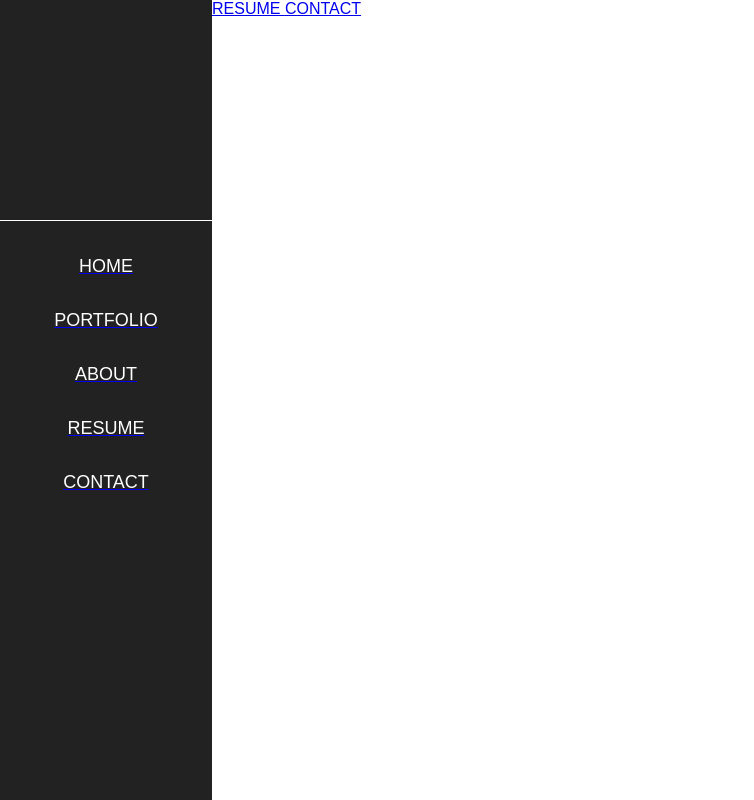
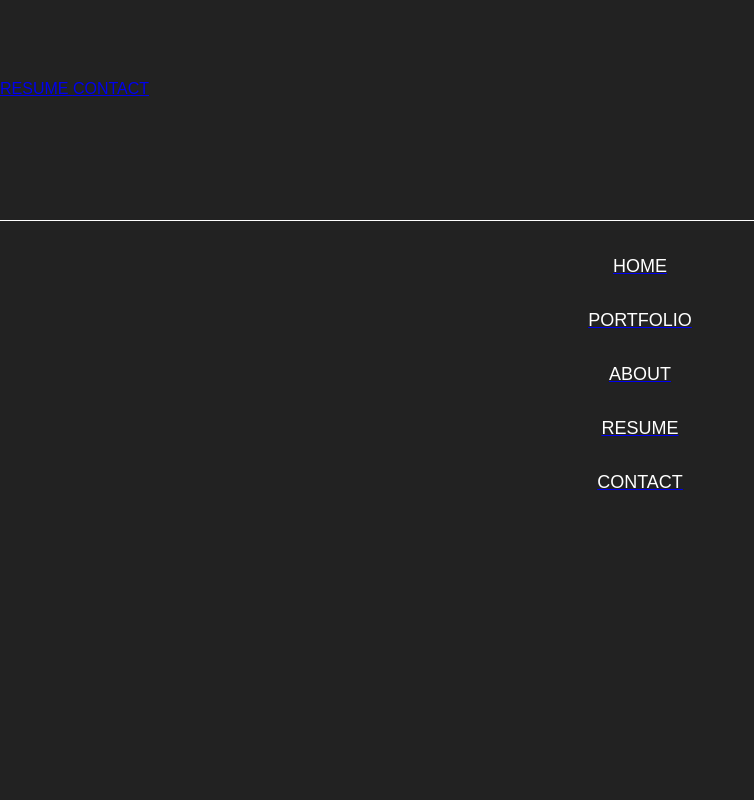
Before and after one commit to JackLaird0/personal-website, a React (Create React App) app: page / in a window 1280 px wide. Shown: the whole page, without its empty margins (0-754 px from the left). Built offline with nearby package versions, Linux system fonts and the light colour scheme.

Commit message:
Change navbar from left side to top of page

```diff
--- a/src/Components/App.css
+++ b/src/Components/App.css
@@ -1,4 +1,4 @@
 .App {
   display: grid;
-  grid-template-columns: 212px 1fr;
+  grid-template-rows: 80px 6px 1fr;
 }
```
